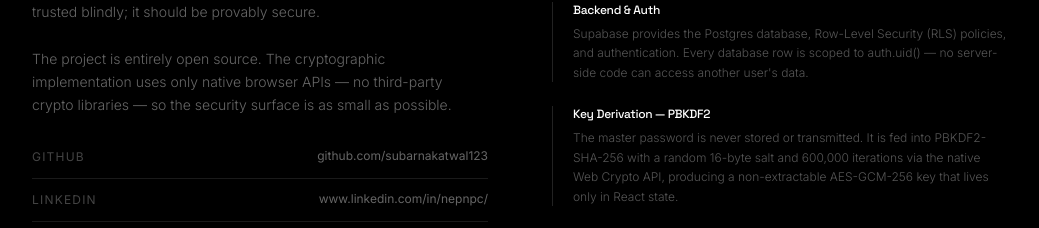
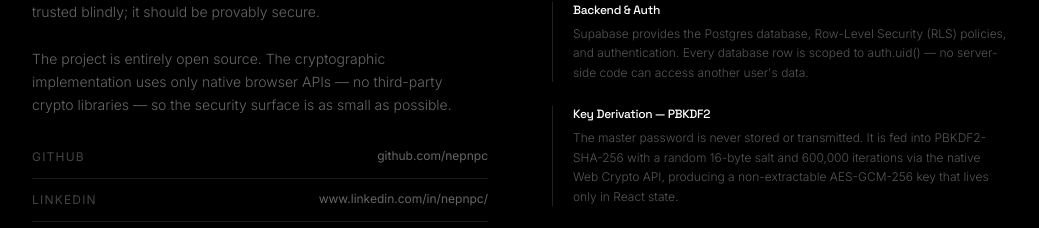
Before and after one commit to nepnpc/PasswordClaude, a React (Vite) app: page /about in a window 1280 px wide. Shown: the part 1898-2126 px from the top of the page, without its empty margins (120-1159 px from the left). Built offline with nearby package versions, Linux system fonts and the light colour scheme; no server answers.

Commit message:
Fix GitHub link to correct username (nepnpc)

```diff
--- a/index.html
+++ b/index.html
@@ -48,7 +48,7 @@
         "@type": "Person",
         "name": "Subarna Katwal",
         "email": "subwrn@gmail.com",
-        "url": "https://github.com/subarnakatwal123"
+        "url": "https://github.com/nepnpc"
       },
       "featureList": [
         "AES-256-GCM client-side encryption",
--- a/src/components/Footer.jsx
+++ b/src/components/Footer.jsx
@@ -3,7 +3,7 @@
 const socialLinks = [
   {
     label: 'GitHub',
-    href: 'https://github.com/subarnakatwal123',
+    href: 'https://github.com/nepnpc',
     icon: (
       <svg width="16" height="16" viewBox="0 0 24 24" fill="currentColor">
         <path d="M12 0C5.37 0 0 5.37 0 12c0 5.31 3.435 9.795 8.205 11.385.6.105.825-.255.825-.57 0-.285-.015-1.23-.015-2.235-3.015.555-3.795-.735-4.035-1.41-.135-.345-.72-1.41-1.23-1.695-.42-.225-1.02-.78-.015-.795.945-.015 1.62.87 1.845 1.23 1.08 1.815 2.805 1.305 3.495.99.105-.78.42-1.305.765-1.605-2.67-.3-5.46-1.335-5.46-5.925 0-1.305.465-2.385 1.23-3.225-.12-.3-.54-1.53.12-3.18 0 0 1.005-.315 3.3 1.23.96-.27 1.98-.405 3-.405s2.04.135 3 .405c2.295-1.56 3.3-1.23 3.3-1.23.66 1.65.24 2.88.12 3.18.765.84 1.23 1.905 1.23 3.225 0 4.605-2.805 5.625-5.475 5.925.435.375.81 1.095.81 2.22 0 1.605-.015 2.895-.015 3.3 0 .315.225.69.825.57A12.02 12.02 0 0 0 24 12c0-6.63-5.37-12-12-12z" />
@@ -112,7 +112,7 @@
           <p className="text-xs text-[#444444] font-light">
             Designed &amp; built by{' '}
             <a
-              href="https://github.com/subarnakatwal123"
+              href="https://github.com/nepnpc"
               target="_blank"
               rel="noopener noreferrer"
               className="text-[#666666] hover:text-white transition-colors duration-150 border-b border-[#333333] hover:border-white pb-px"
--- a/src/pages/About.jsx
+++ b/src/pages/About.jsx
@@ -141,7 +141,7 @@
             {/* Social links */}
             <div className="flex flex-col gap-3 pt-2">
               {[
-                { label: 'GitHub', href: 'https://github.com/subarnakatwal123' },
+                { label: 'GitHub', href: 'https://github.com/nepnpc' },
                 { label: 'LinkedIn', href: 'https://www.linkedin.com/in/nepnpc/' },
                 { label: 'Instagram', href: 'https://www.instagram.com/nepnpc/' },
                 { label: 'Facebook', href: 'https://www.facebook.com/nepnpc/' },
```
